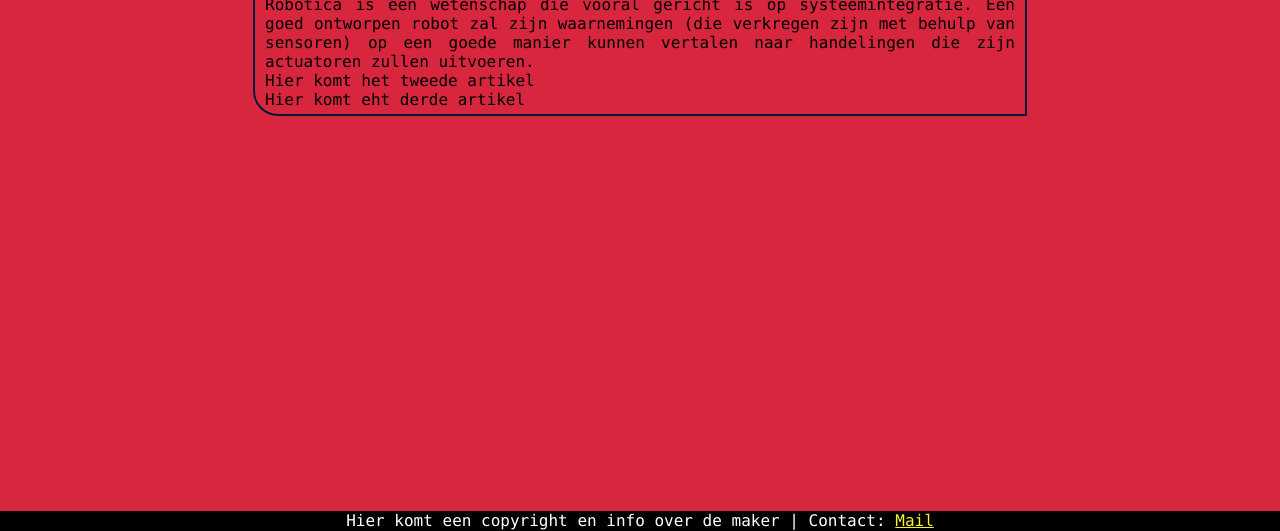
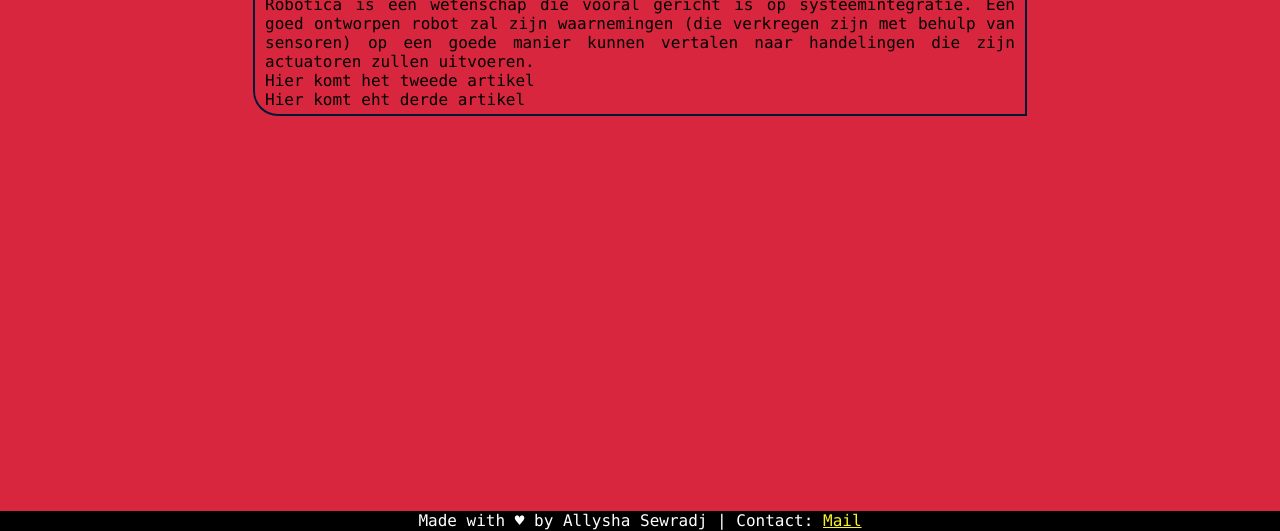
Before and after one commit to Meavis/meavis.github.io, a plain HTML site: page index.html in a window 1280 px wide. Shown: the part 269-800 px from the top of the page. Drawn offline with Linux system fonts and the light colour scheme.

Commit message:
footer tekst veranderd

```diff
--- a/index.html
+++ b/index.html
@@ -59,7 +59,7 @@
 
       <footer>
         <p>
-          Hier komt een copyright en info over de maker
+          Made with &hearts; by Allysha Sewradj
           | Contact: <a href="mailto:allyshasewradj@gail.com">Mail</a>
         </p>
       </footer>
```
